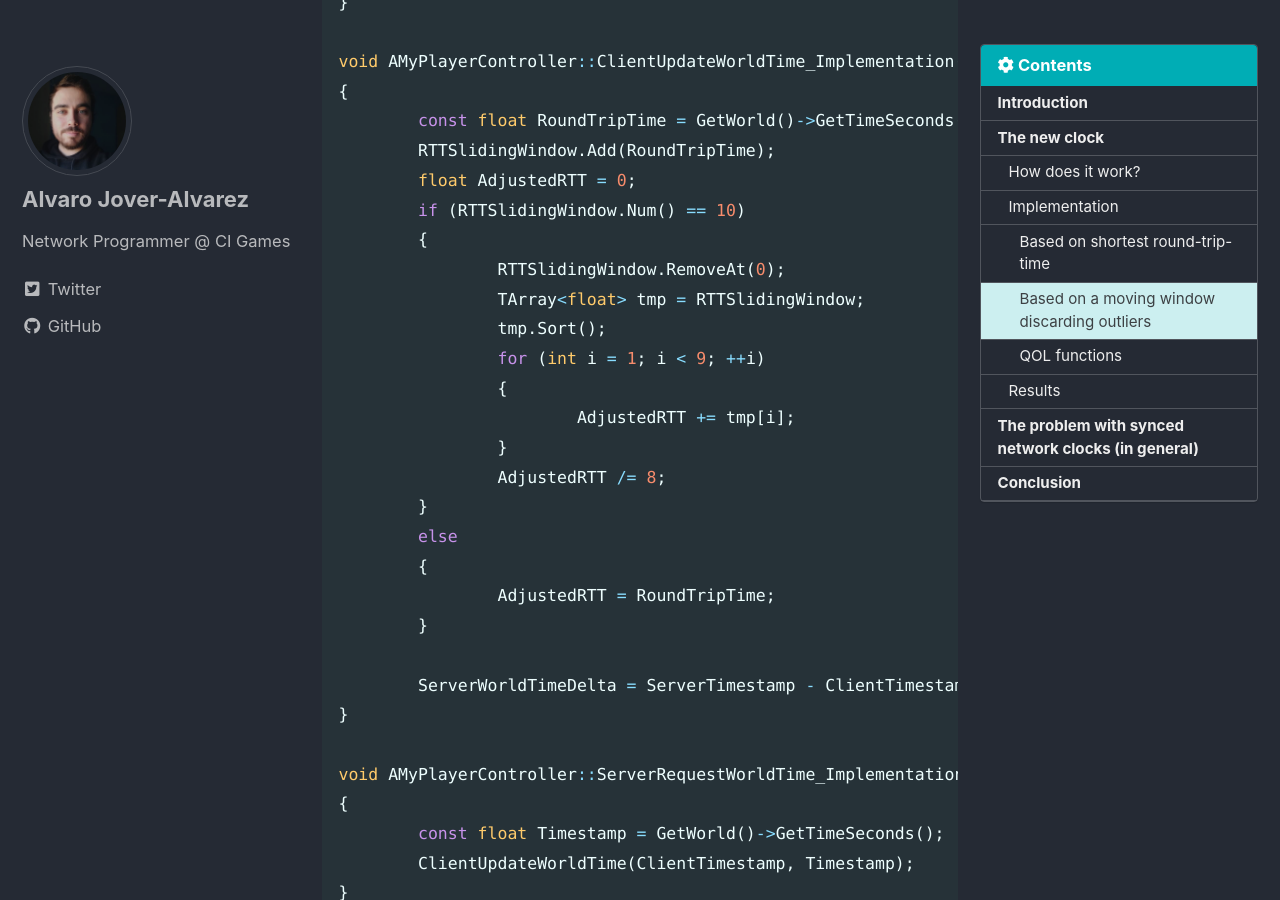
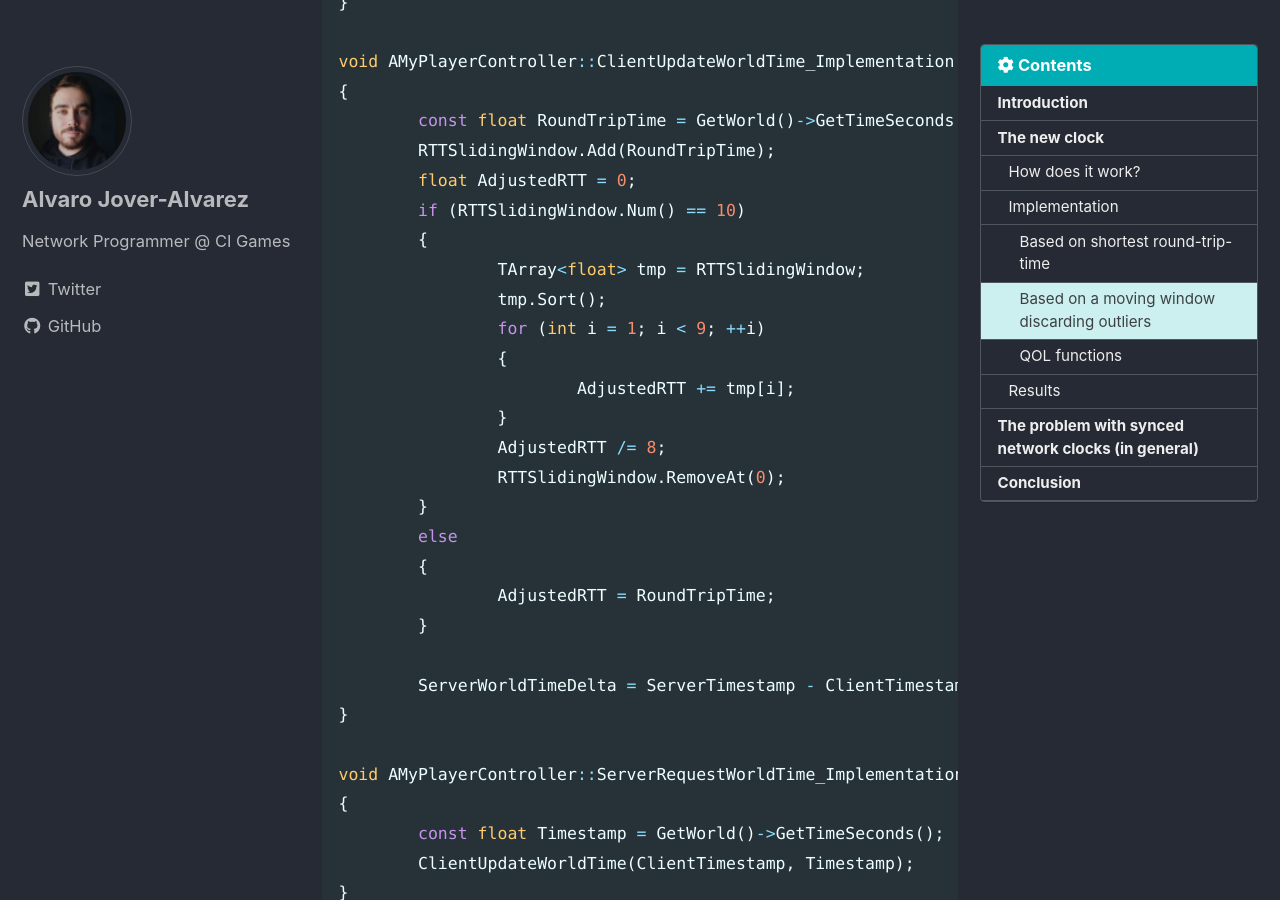
Before and after one commit to vorixo/devtricks, a Jekyll site: the page built from _posts/2022-07-11-non-destructive-synced-net-clock.md, in a window 1280 px wide and 900 px high, scrolled down 7777 px. Built offline with Jekyll 4.4.1, drawn with Linux system fonts in a browser that asks for light colours; cached includes are drawn as plain includes; some of the changed lines change nothing that is shown.

Commit message:
[FIX] Fixing cyclical buffer

```diff
--- a/_posts/2022-07-11-non-destructive-synced-net-clock.md
+++ b/_posts/2022-07-11-non-destructive-synced-net-clock.md
@@ -228,7 +228,6 @@ void AMyPlayerController::ClientUpdateWorldTime_Implementation(float ClientTimes
 	float AdjustedRTT = 0;
 	if (RTTSlidingWindow.Num() == 10)
 	{
-		RTTSlidingWindow.RemoveAt(0);
 		TArray<float> tmp = RTTSlidingWindow;
 		tmp.Sort();
 		for (int i = 1; i < 9; ++i)
@@ -236,6 +235,7 @@ void AMyPlayerController::ClientUpdateWorldTime_Implementation(float ClientTimes
 			AdjustedRTT += tmp[i];
 		}
 		AdjustedRTT /= 8;
+		RTTSlidingWindow.RemoveAt(0);
 	}
 	else
 	{
```
